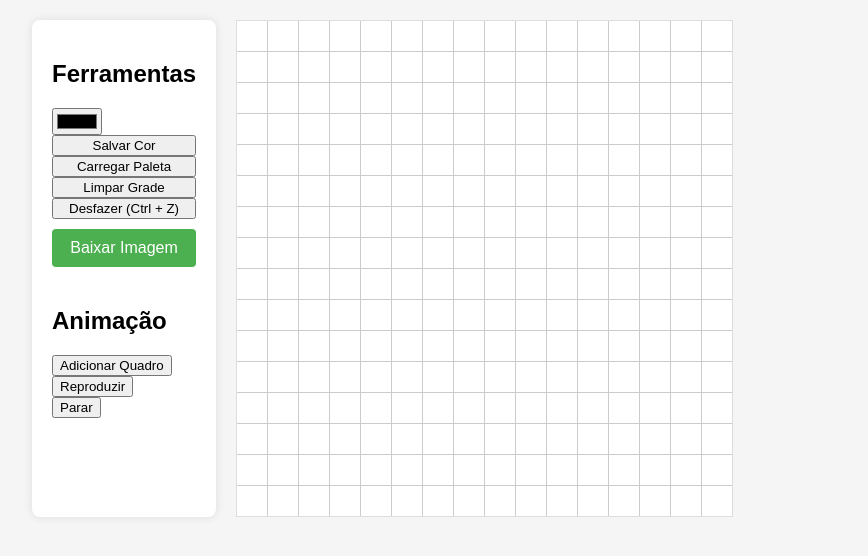
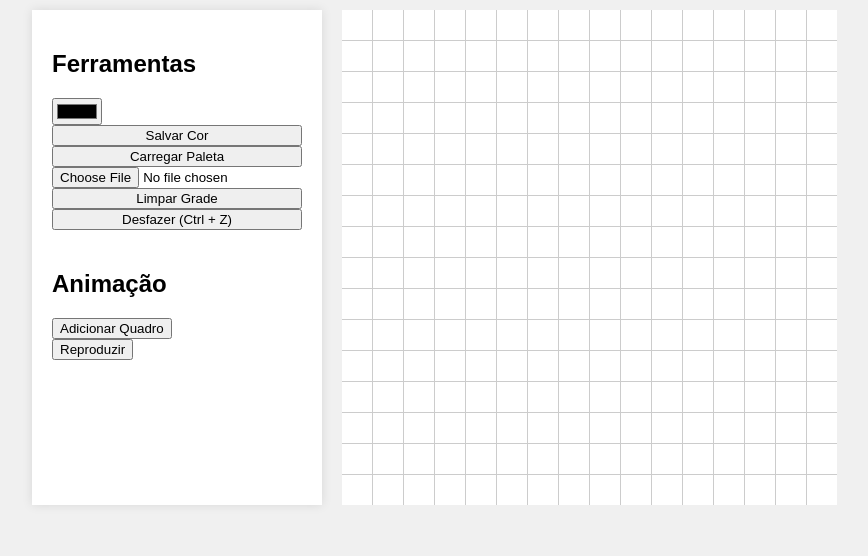
Before and after one commit to Davizao01/Gerador-de-seeds-ieen, a plain HTML site: page index.html in a window 1280 px wide. Shown: the whole page, without its empty margins (32-900 px from the left). Drawn offline with Linux system fonts and the light colour scheme.

Commit message:
Update index.html

```diff
--- a/index.html
+++ b/index.html
@@ -10,65 +10,57 @@
             flex-direction: column;
             align-items: center;
             margin: 0;
-            background-color: #f5f5f5;
+            background-color: #f0f0f0;
             font-family: Arial, sans-serif;
+            overflow: hidden;
         }
 
         #app-container {
             display: flex;
             flex-direction: row;
-            margin-top: 20px;
+            margin-top: 10px;
             width: 90vw;
             max-width: 1200px;
         }
 
-        /* Caixa de ferramentas */
+        /* Toolbox - esquerda */
         #toolbox {
             display: flex;
             flex-direction: column;
-            background-color: #ffffff;
+            background-color: #fff;
             padding: 20px;
-            border-radius: 8px;
             box-shadow: 0 0 10px rgba(0, 0, 0, 0.1);
             max-width: 250px;
             margin-right: 20px;
+            overflow-y: auto;
         }
 
-        /* Grade de pixels */
+        /* Grid - centro */
         #grid {
             display: grid;
             gap: 1px;
             background-color: #ccc;
             cursor: crosshair;
             grid-template-columns: repeat(16, 30px);
-            border: 1px solid #ddd;
         }
 
         .pixel {
             background-color: white;
             width: 30px;
             height: 30px;
-            transition: background-color 0.2s; /* Adicionando transição */
         }
 
-        /* Botão de download */
-        #downloadBtn {
-            background-color: #4CAF50;
-            color: white;
-            padding: 10px;
-            margin-top: 10px;
-            text-align: center;
-            border: none;
+        /* Paleta de Cores */
+        .paletteColor {
+            width: 30px;
+            height: 30px;
+            margin: 2px;
             cursor: pointer;
-            border-radius: 4px;
-            font-size: 16px;
+            border: 1px solid #000;
+            display: inline-block;
         }
 
-        #downloadBtn:hover {
-            background-color: #45a049;
-        }
-
-        /* Animação */
+        /* Animações */
         #animationContainer {
             margin-top: 20px;
             display: flex;
@@ -94,12 +86,13 @@
             border: 2px solid blue;
         }
 
-        /* Responsivo */
+        /* Ajustes para mobile */
         @media (max-width: 600px) {
             #app-container {
                 flex-direction: column;
                 align-items: center;
             }
+
             #toolbox {
                 max-width: 100%;
                 margin: 0 0 10px 0;
@@ -115,14 +108,13 @@
             <input type="color" id="colorPicker" value="#000000">
             <button onclick="savePalette()">Salvar Cor</button>
             <button onclick="loadPalette()">Carregar Paleta</button>
+            <input type="file" accept="image/*" onchange="loadPaletteFromImage(event)">
             <button onclick="clearGrid()">Limpar Grade</button>
             <button onclick="undo()">Desfazer (Ctrl + Z)</button>
-            <button id="downloadBtn" onclick="downloadImage()">Baixar Imagem</button>
             <div id="animationContainer">
                 <h2>Animação</h2>
                 <button onclick="addFrame()">Adicionar Quadro</button>
                 <button onclick="playAnimation()">Reproduzir</button>
-                <button onclick="stopAnimation()">Parar</button>
                 <div id="frameList"></div>
             </div>
         </div>
@@ -137,11 +129,10 @@
         let history = [];
         let frames = [];
         let currentFrame = 0;
-        let interval; // Para controlar a animação
 
         // Cria a grade de pixels
         function generateGrid() {
-            grid.innerHTML = '';
+            grid.innerHTML = ''; // Limpa grade
             grid.style.gridTemplateColumns = `repeat(${gridSize}, 30px)`;
             for (let i = 0; i < gridSize * gridSize; i++) {
                 const pixel = document.createElement('div');
@@ -174,10 +165,10 @@
         }
 
         function addFrame() {
-            frames.push(Array.from(document.querySelectorAll('.pixel')).map(pixel => pixel.style.backgroundColor));
             const frame = document.createElement('div');
             frame.className = 'frame';
-            frame.onclick = () => selectFrame(frames.length - 1);
+            frame.onclick = () => selectFrame(frames.length);
+            frames.push([]);
             document.getElementById('frameList').appendChild(frame);
             updateFrameList();
         }
@@ -198,15 +189,11 @@
 
         function playAnimation() {
             let frameIndex = 0;
-            interval = setInterval(() => {
+            const interval = setInterval(() => {
                 loadFrame(frameIndex);
                 frameIndex++;
                 if (frameIndex >= frames.length) frameIndex = 0;
             }, 500);
-        }
-
-        function stopAnimation() {
-            clearInterval(interval);
         }
 
         function updateFrameList() {
@@ -218,31 +205,6 @@
             });
         }
 
-        function downloadImage() {
-            const canvas = document.createElement('canvas');
-            const size = gridSize * 30;
-            canvas.width = size;
-            canvas.height = size;
-            const ctx = canvas.getContext('2d');
-
-            const pixels = document.querySelectorAll('.pixel');
-            pixels.forEach((pixel, i) => {
-                const row = Math.floor(i / gridSize);
-                const col = i % gridSize;
-                ctx.fillStyle = pixel.style.backgroundColor || 'white';
-                ctx.fillRect(col * 30, row * 30, 30, 30);
-            });
-
-            const link = document.createElement('a');
-            link.href = canvas.toDataURL('image/png');
-            link.download = 'pixel_art.png';
-            link.click();
-        }
-
-        colorPicker.addEventListener('input', (e) => {
-            currentColor = e.target.value;
-        });
-
         generateGrid();
     </script>
 </body>
```
